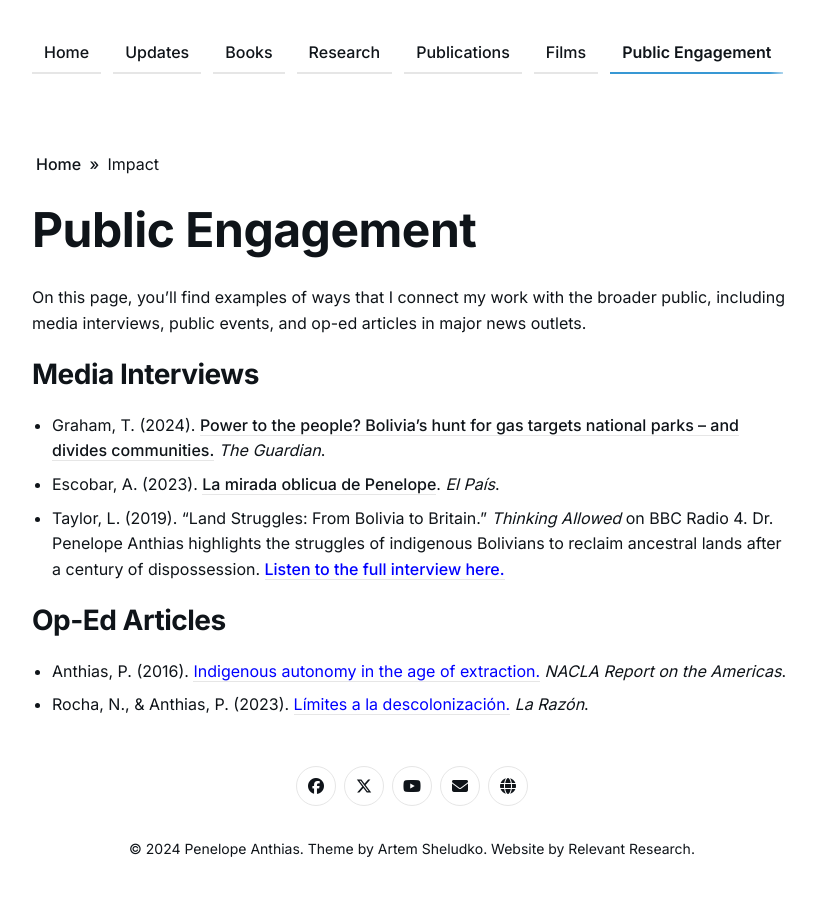
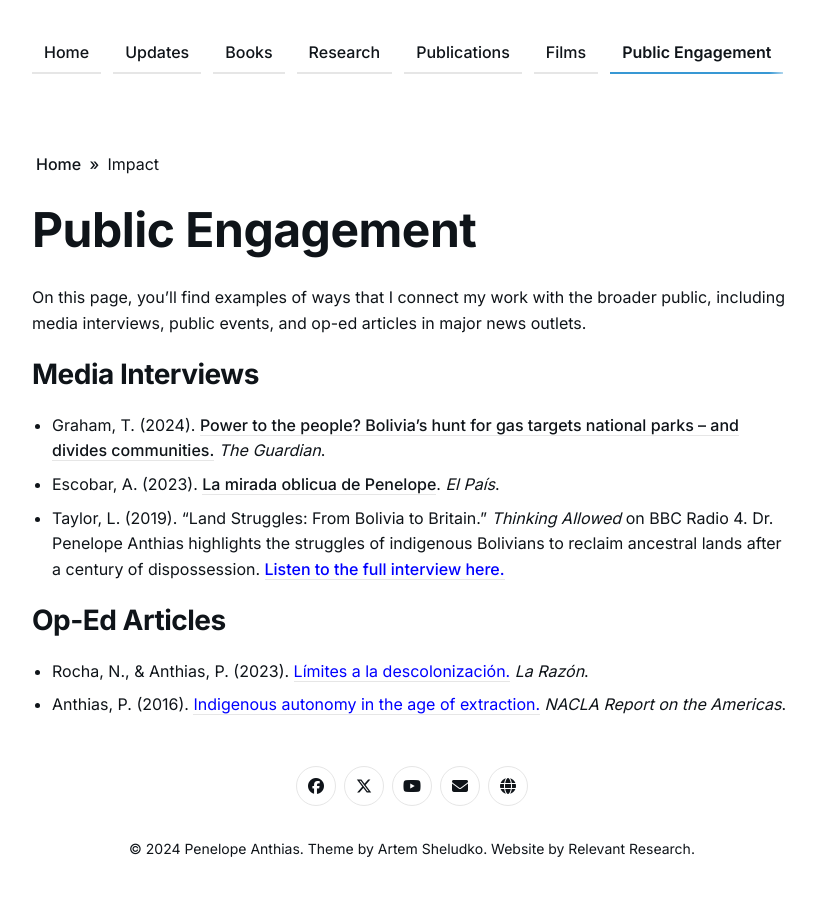
Before and after one commit to RelevantResearch/penelopeanthias, a Jekyll site: the page built from _pages/impact.md, in a window 1280 px wide. Shown: the whole page, without its empty margins (228-1044 px from the left). Built offline with Jekyll 4.4.1, drawn with Linux system fonts in a browser that asks for light colours.

Commit message:
Update impact.md

```diff
--- a/_pages/impact.md
+++ b/_pages/impact.md
@@ -37,5 +37,5 @@ On this page, you'll find examples of ways that I connect my work with the broad
 
 ## Op-Ed Articles
 
+- Rocha, N., & Anthias, P. (2023). [<span class="blue">Límites a la descolonización.</span>](https://www.la-razon.com/politico/2023/04/02/limites-a-la-descolonizacion/) *La Razón*.
 - Anthias, P. (2016). [<span class="blue">Indigenous autonomy in the age of extraction.</span>](https://nacla.org/news/2016/07/29/indigenous-autonomy-age-extraction) *NACLA Report on the Americas*.
-- Rocha, N., & Anthias, P. (2023). [<span class="blue">Límites a la descolonización.</span>](https://www.la-razon.com/politico/2023/04/02/limites-a-la-descolonizacion/) *La Razón*.
```
